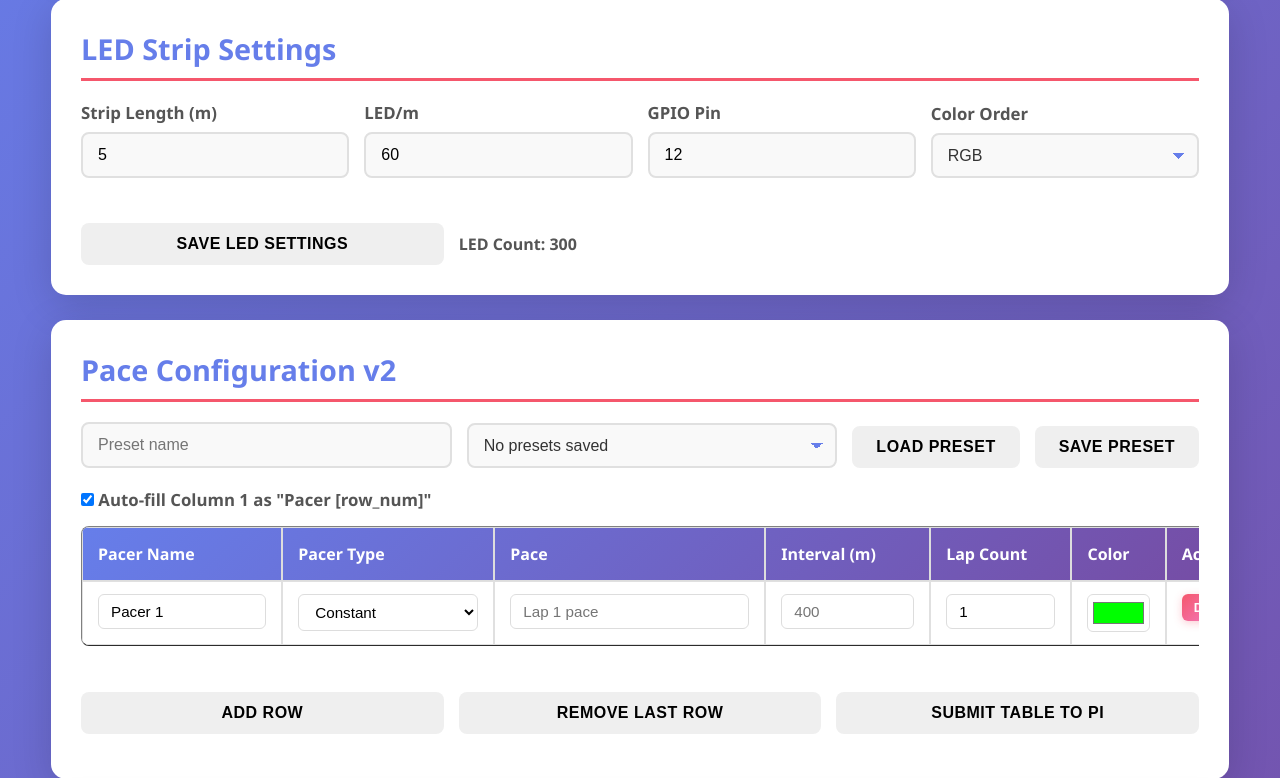
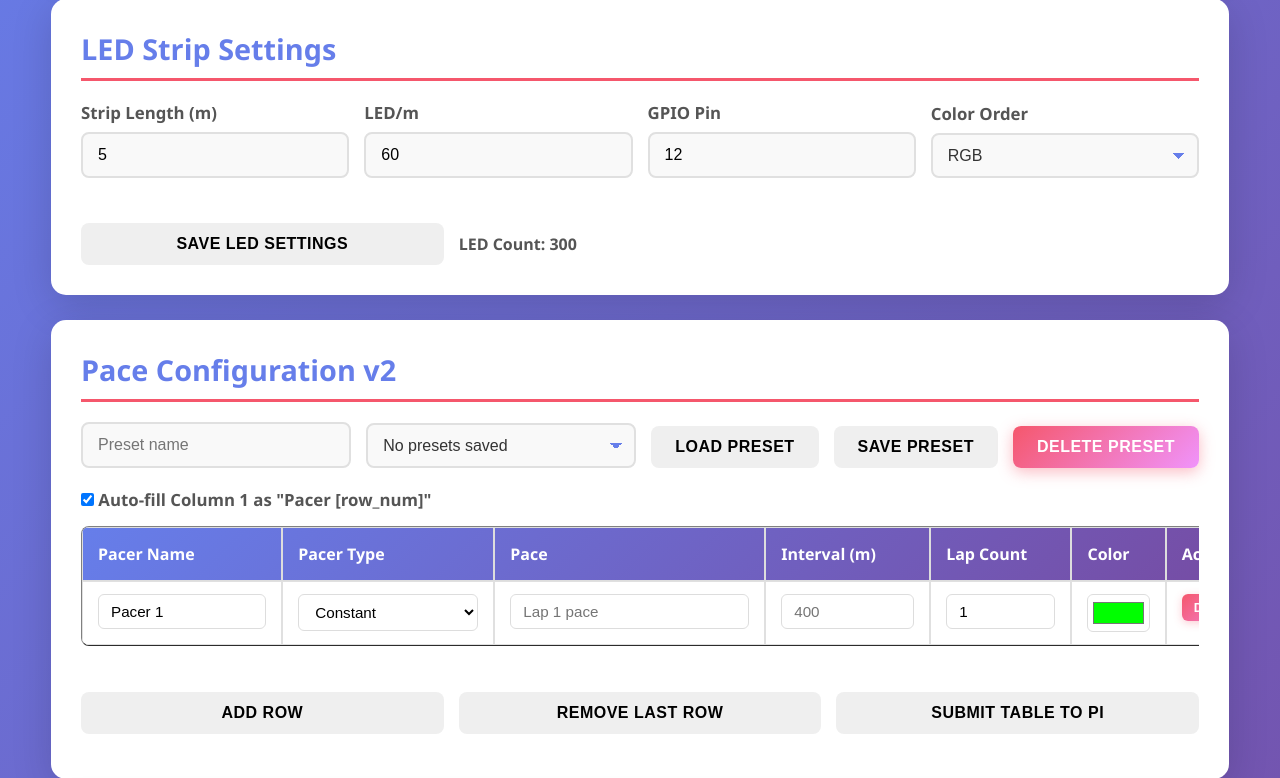
Before and after one commit to rd535/ece5725_finalproject, a Flask app: page / in a window 1280 px wide. Shown: the part 266-1044 px from the top of the page. Run offline with Flask 3, Linux system fonts and the light colour scheme; data that the repository does not hold is empty.

Commit message:
new preset flow

```diff
--- a/app.py
+++ b/app.py
@@ -291,20 +291,24 @@ def save_preset(preset_name):
     data = request.get_json() or {}
     pacers = normalize_pacer_list(data.get("pacers", pacer_dict_to_list()))
     presets = clean_presets()
-    evicted_preset = None
-
-    if preset_name in presets:
-        # Re-saving an existing preset makes it the newest one for fair FIFO eviction.
-        presets.pop(preset_name)
-    elif len(presets) >= 3:
-        evicted_preset = next(iter(presets))
-        presets.pop(evicted_preset)
-        log_event("Preset limit reached, evicting oldest preset", category="settings", evicted_preset=evicted_preset)
 
     presets[preset_name] = pacers
     save_settings(app_settings)
     log_event("Preset saved", category="settings", preset=preset_name, pacer_count=len(pacers))
-    return jsonify({"ok": True, "presets": presets, "evicted_preset": evicted_preset})
+    return jsonify({"ok": True, "presets": presets})
+
+@app.route("/api/presets/<preset_name>", methods=["DELETE"])
+@with_pacer_lock
+def delete_preset(preset_name):
+    presets = clean_presets()
+    if preset_name not in presets:
+        log_event("Preset delete rejected: not found", level="ERROR", category="settings", preset=preset_name)
+        return jsonify({"ok": False, "error": f"Preset '{preset_name}' not found"}), 404
+
+    presets.pop(preset_name)
+    save_settings(app_settings)
+    log_event("Preset deleted", category="settings", preset=preset_name)
+    return jsonify({"ok": True, "presets": presets, "deleted_preset": preset_name})
 
 @app.route("/api/pacer/start_all", methods=["POST"])
 @with_pacer_lock
--- a/static/pacer_style.css
+++ b/static/pacer_style.css
@@ -247,7 +247,7 @@ button {
 }
 
 .preset-row {
-    grid-template-columns: minmax(160px, 1fr) minmax(160px, 1fr) auto auto;
+    grid-template-columns: minmax(160px, 1fr) minmax(160px, 1fr) auto auto auto;
 }
 
 .inline-status {
--- a/templates/pacer_v3.html
+++ b/templates/pacer_v3.html
@@ -67,6 +67,7 @@
                         <select id="presetSelect" class="control-select"></select>
                         <button type="button" onclick="loadSelectedPreset()">Load Preset</button>
                         <button type="button" onclick="saveCurrentPreset()">Save Preset</button>
+                        <button type="button" class="btn-danger" onclick="deleteSelectedPreset()">Delete Preset</button>
                     </div>
 
                     <!-- Auto-fill Toggle -->
@@ -789,11 +790,7 @@
             }
 
             populatePresetSelect(data.presets, name);
-            if (data.evicted_preset) {
-                showSuccessMessage(`Preset "${name}" saved. Removed oldest preset "${data.evicted_preset}".`);
-            } else {
-                showSuccessMessage(`Preset "${name}" saved!`);
-            }
+            showSuccessMessage(`Preset "${name}" saved!`);
         }
 
         async function loadSelectedPreset() {
@@ -817,6 +814,30 @@
             errorMessage.textContent = "";
             showSuccessMessage(`Preset "${name}" loaded!`);
             console.log(`Preset "${name}" loaded successfully`);
+        }
+
+        async function deleteSelectedPreset() {
+            const select = document.getElementById("presetSelect");
+            const name = select.value;
+            if (!name) {
+                showErrorMessage("No preset selected");
+                return;
+            }
+
+            const response = await fetch(`/api/presets/${encodeURIComponent(name)}`, {
+                method: "DELETE"
+            });
+            const data = await response.json();
+            if (!data.ok) {
+                showErrorMessage(data.error || "Failed to delete preset");
+                return;
+            }
+
+            populatePresetSelect(data.presets);
+            if (document.getElementById("presetName").value.trim() === name) {
+                document.getElementById("presetName").value = "";
+            }
+            showSuccessMessage(`Preset "${name}" deleted!`);
         }
 
         function startAllPacers() {
```
